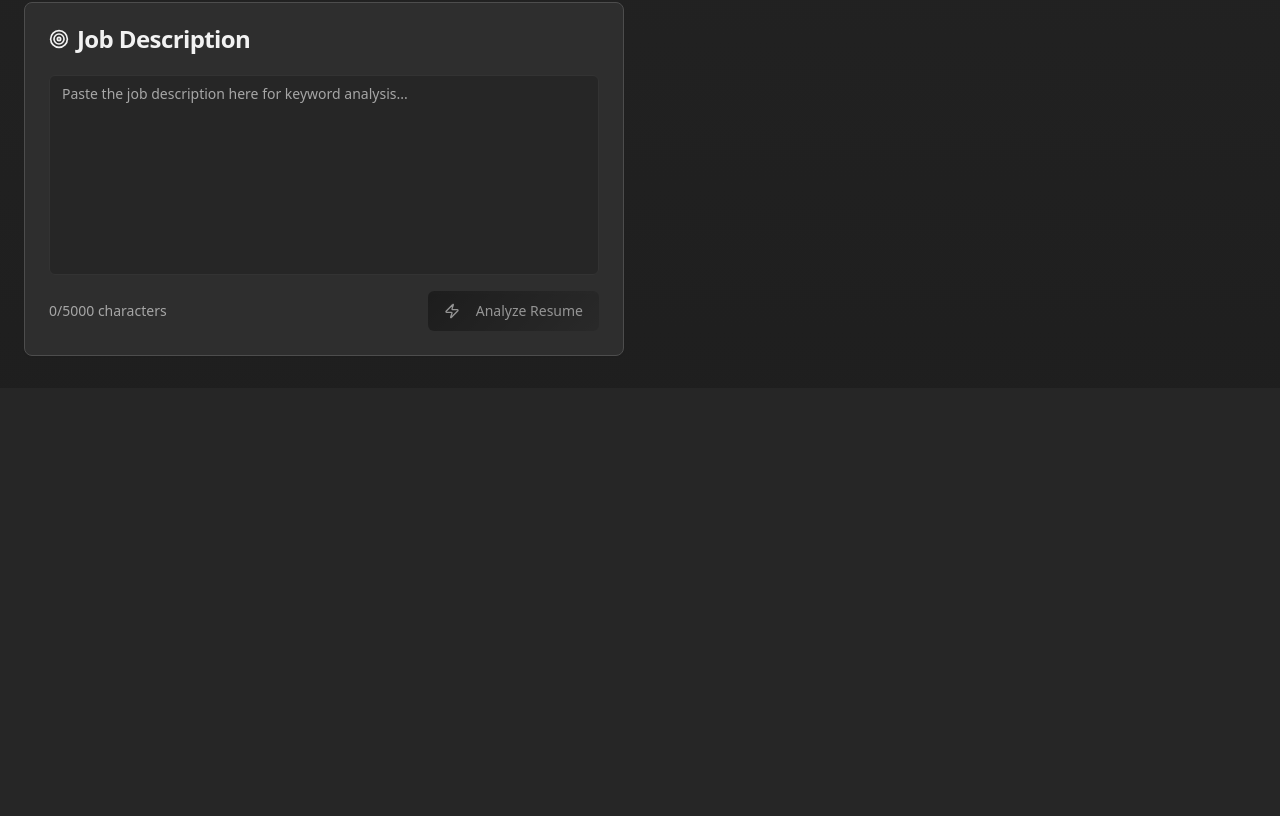
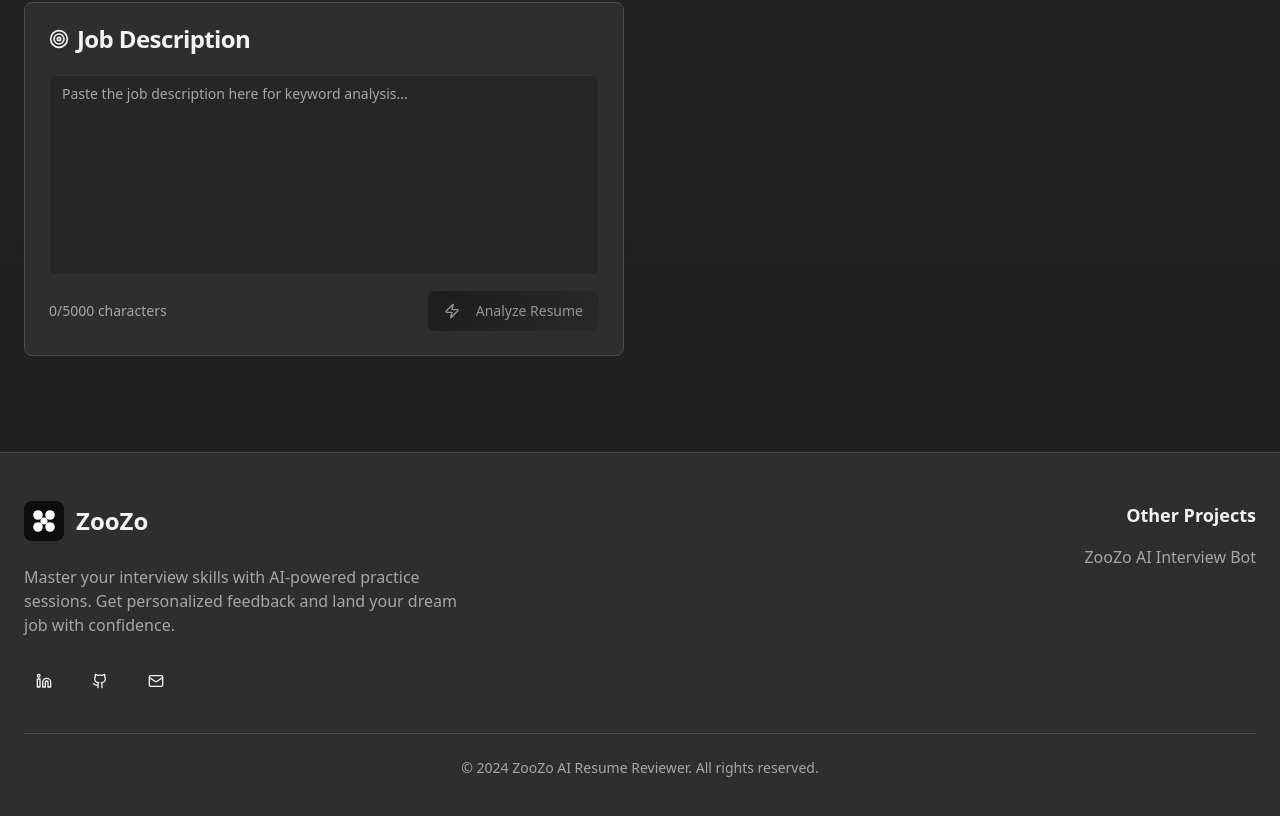
Before and after one commit to Vizz27/V-AI-Powered-Resume-Reviewer, a React (Vite) app: page / in a window 1280 px wide. Shown: the part 723-1539 px from the top of the page. Before the commit the page ends 1111 px from the top, so only its background shows below. Built offline with nearby package versions, Linux system fonts and the light colour scheme.

Commit message:
Add social links and other works
Add LinkedIn, GitHub, and Gmail links to the respective icons. Also, add a column for other website links, including the AI Interview bot link, and a copyright column.

```diff
--- /dev/null
+++ b/src/components/layout/footer.tsx
@@ -0,0 +1,106 @@
+import { Linkedin, Github, Mail } from "lucide-react";
+import { Button } from "@/components/ui/button";
+
+export const Footer = () => {
+  return (
+    <footer className="bg-card border-t border-border mt-16">
+      <div className="container mx-auto px-6 py-12">
+        <div className="grid md:grid-cols-2 gap-8">
+          {/* Left Column - Brand and Social */}
+          <div className="space-y-6">
+            <div className="flex items-center gap-3">
+              <div className="w-10 h-10 bg-primary rounded-lg flex items-center justify-center">
+                <svg
+                  viewBox="0 0 100 100"
+                  className="w-6 h-6 fill-primary-foreground"
+                >
+                  <circle cx="25" cy="25" r="20" />
+                  <circle cx="75" cy="25" r="20" />
+                  <circle cx="25" cy="75" r="20" />
+                  <circle cx="75" cy="75" r="20" />
+                  <circle cx="50" cy="50" r="15" />
+                </svg>
+              </div>
+              <span className="text-2xl font-bold">ZooZo</span>
+            </div>
+
+            <p className="text-muted-foreground max-w-md">
+              Master your interview skills with AI-powered practice sessions.
+              Get personalized feedback and land your dream job with confidence.
+            </p>
+
+            <div className="flex items-center gap-4">
+              <Button
+                variant="ghost"
+                size="icon"
+                asChild
+                className="hover:bg-primary/10 hover:text-primary"
+              >
+                <a
+                  href="https://www.linkedin.com/in/vizz"
+                  target="_blank"
+                  rel="noopener noreferrer"
+                  aria-label="LinkedIn Profile"
+                >
+                  <Linkedin className="h-5 w-5" />
+                </a>
+              </Button>
+
+              <Button
+                variant="ghost"
+                size="icon"
+                asChild
+                className="hover:bg-primary/10 hover:text-primary"
+              >
+                <a
+                  href="https://github.com/Vizz27"
+                  target="_blank"
+                  rel="noopener noreferrer"
+                  aria-label="GitHub Profile"
+                >
+                  <Github className="h-5 w-5" />
+                </a>
+              </Button>
+
+              <Button
+                variant="ghost"
+                size="icon"
+                asChild
+                className="hover:bg-primary/10 hover:text-primary"
+              >
+                <a
+                  href="mailto:vishwanath27ramnath@gmail.com"
+                  aria-label="Send Email"
+                >
+                  <Mail className="h-5 w-5" />
+                </a>
+              </Button>
+            </div>
+          </div>
+
+          {/* Right Column - Other Projects */}
+          <div className="md:text-right">
+            <h3 className="text-lg font-semibold mb-4">Other Projects</h3>
+            <div className="space-y-2">
+              <a
+                href="https://zoozo-interview-bot.lovable.app/"
+                target="_blank"
+                rel="noopener noreferrer"
+                className="block text-muted-foreground hover:text-primary transition-colors"
+              >
+                ZooZo AI Interview Bot
+              </a>
+            </div>
+          </div>
+        </div>
+
+        {/* Copyright */}
+        <div className="border-t border-border mt-8 pt-6 text-center">
+          <p className="text-sm text-muted-foreground">
+            © 2024 ZooZo AI Resume Reviewer. All rights reserved.
+          </p>
+        </div>
+      </div>
+    </footer>
+  );
+};
--- a/src/pages/Index.tsx
+++ b/src/pages/Index.tsx
@@ -1,5 +1,6 @@
 import { useState } from "react";
 import { Header } from "@/components/layout/header";
+import { Footer } from "@/components/layout/footer";
 import { UploadZone } from "@/components/ui/upload-zone";
 import { ScoreCard } from "@/components/analysis/score-card";
 import { FeedbackList, FeedbackItem } from "@/components/analysis/feedback-list";
@@ -226,6 +227,8 @@ const Index = () => {
           </div>
         </div>
       </main>
+
+      <Footer />
     </div>;
 };
 export default Index;
```
